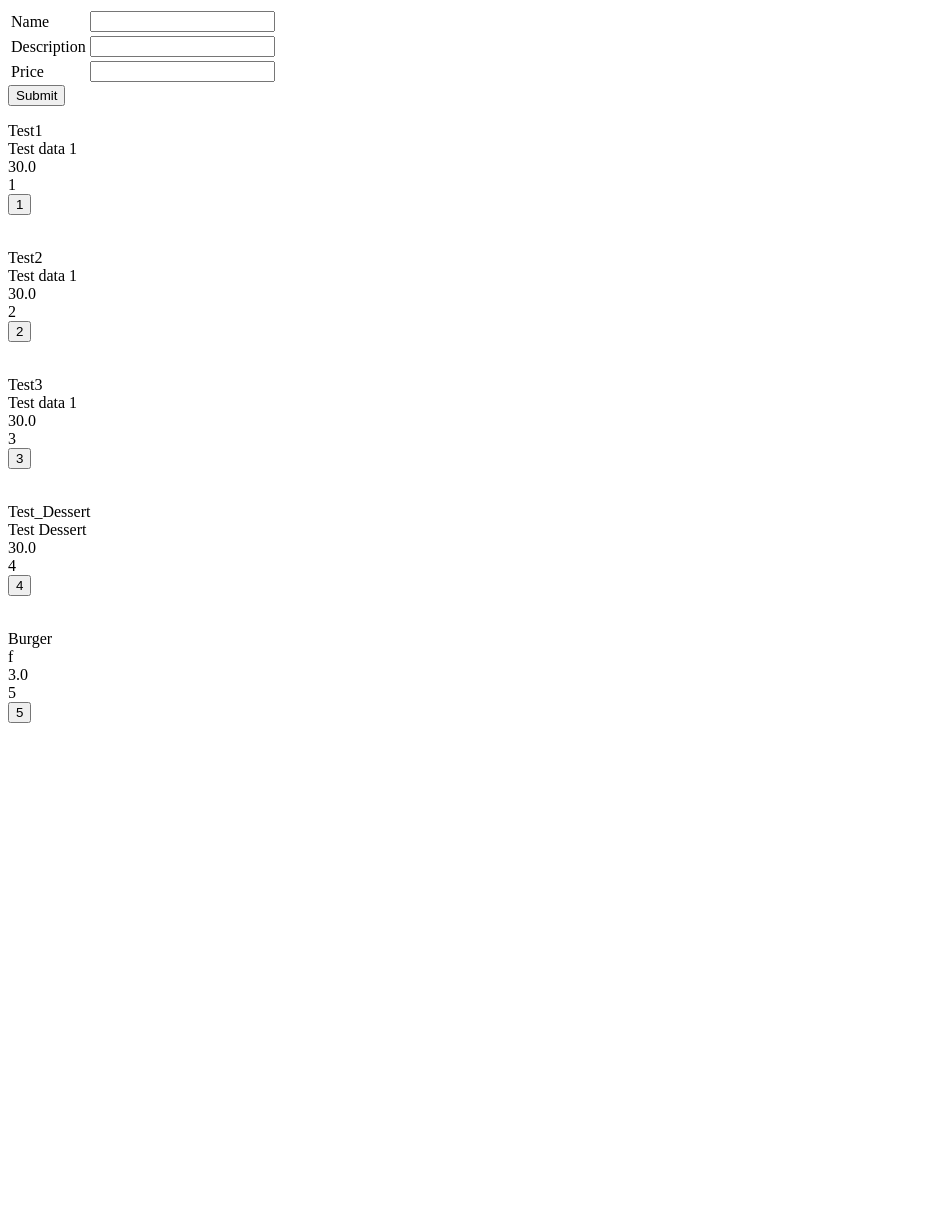
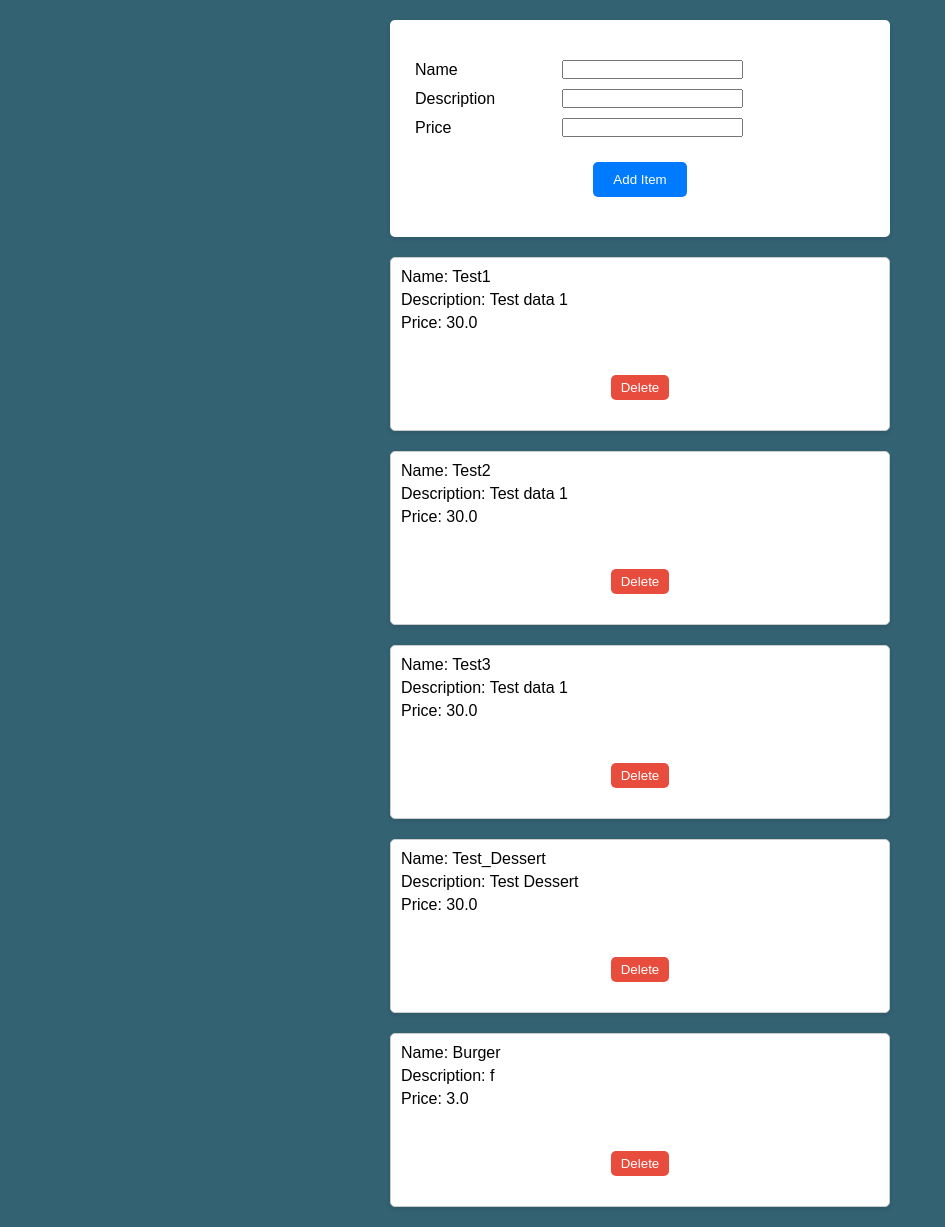
Before and after one commit to Decodedmind/Capstone, a Django app: page /restaurant_admin/ in a window 1280 px wide. Shown: the whole page, without its empty margins (0-945 px from the left). Before the commit the page ends 723 px from the top, so only its background shows below. Run offline with Django 4.2, Linux system fonts and the light colour scheme; data comes from the database, SQL or seed files in the repository.

Commit message:
admin style

```diff
--- a/capstone/mcewens/templates/restaurantadmin.html
+++ b/capstone/mcewens/templates/restaurantadmin.html
@@ -1,6 +1,85 @@
+<!DOCTYPE html>
+<html lang="en">
+  <head>
+    <meta charset="UTF-8" />
+    <meta name="viewport" content="width=device-width, initial-scale=1.0" />
+    <title>Menu Items</title>
+    <style>
+      /* CSS Reset */
+      * {
+          margin: 0;
+          padding: 0;
+          box-sizing: border-box;
+      }
+
+      body {
+          font-family: Arial, sans-serif;
+          background-color: #336273;
+      }
+
+      /* Form Styling */
+      div {
+          max-width: 500px;
+          margin: 20px auto;
+          padding: 20px;
+          background-color: #fff;
+          border-radius: 5px;
+          box-shadow: 0 2px 5px rgba(0, 0, 0, 0.1);
+      }
+
+      form table {
+          width: 100%;
+          margin-top: 15px;
+          border-collapse: collapse;
+      }
+
+      form table td {
+          padding: 5px;
+      }
+
+      form input[type="submit"] {
+          display: block;
+          margin: 20px auto;
+          padding: 10px 20px;
+          background-color: #007bff;
+          color: #fff;
+          border: none;
+          border-radius: 5px;
+          cursor: pointer;
+      }
+
+      /* Menu Item Styling */
+      {% for menuItem in menuItems %}
+      div.menu-item-{{menuItem.id}} {
+          margin: 20px auto;
+          padding: 10px;
+          background-color: #fff;
+          border: 1px solid #ccc;
+          border-radius: 5px;
+          box-shadow: 0 2px 5px rgba(0, 0, 0, 0.1);
+      }
+
+      div.menu-item-{{menuItem.id}} p {
+          margin-bottom: 5px;
+      }
+
+      form.menu-item-{{menuItem.id}} {
+          display: inline;
+          margin-left: 10px;
+      }
+
+      form.menu-item-{{menuItem.id}} input[type="submit"] {
+          padding: 5px 10px;
+          background-color: #e74c3c;
+      }
+      {% endfor %}
+    </style>
+  </head>
+
+  <body>
     <div>
       <form method="POST" action="">
-    {%csrf_token%}
+        {% csrf_token %}
         <table>
           <tr>
             <td>{{form.name.label}}</td>
@@ -15,19 +94,21 @@
             <td>{{form.price}}</td>
           </tr>
         </table>
-    <input type="submit" />
+        <input type="submit" value="Add Item" />
       </form>
     </div>
 
-{%for menuItem in menuItems%}
-{{menuItem.name}}</br>
-{{menuItem.description}}</br>
-{{menuItem.price}}</br>
-{{menuItem.id}}</br>
+    {% for menuItem in menuItems %}
+    <div class="menu-item-{{menuItem.id}}">
+      <p>Name: {{menuItem.name}}</p>
+      <p>Description: {{menuItem.description}}</p>
+      <p>Price: {{menuItem.price}}</p>
 
-<form action = "" method = "POST">
+      <form class="menu-item-{{menuItem.id}}" action="" method="POST">
         {% csrf_token %}
-  <input type="submit" name="delete" value={{menuItem.id}} />
+        <input type="submit" name="delete" value="Delete" />
       </form>
-</br>
-{%endfor%}
+    </div>
+    {% endfor %}
+  </body>
+</html>
```
Lines whose indentation alone changed are shown as unchanged.
